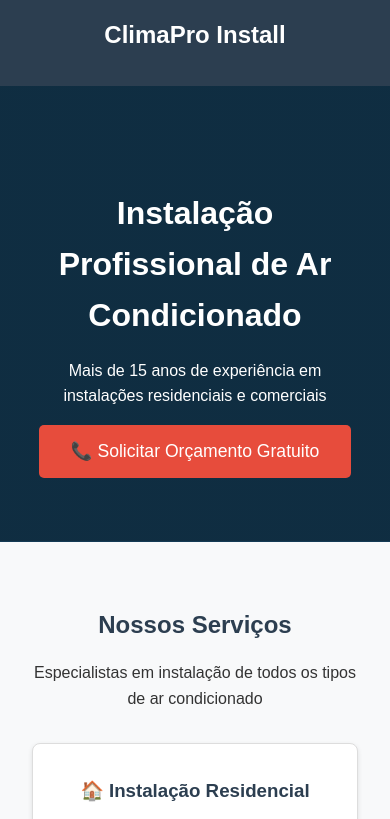
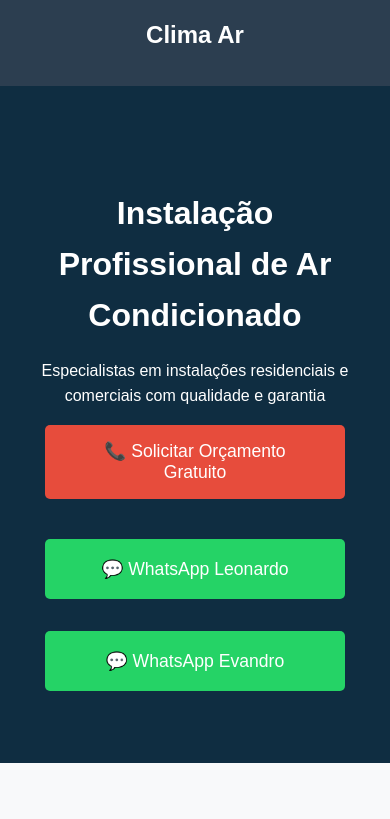
Before and after one commit to LyLeoLy/clima.ar, a plain HTML site: page index.html in a window 390 px wide. Both pictures are taken after a click on the button "📞 Solicitar Orçamento Gratuito". Shown: the top 819 px of the page. Drawn offline with Linux system fonts and the light colour scheme.

Commit message:
Update index.html

```diff
--- a/index.html
+++ b/index.html
@@ -3,7 +3,7 @@
 <head>
     <meta charset="UTF-8">
     <meta name="viewport" content="width=device-width, initial-scale=1.0">
-    <title>Instalação Profissional de Ar Condicionado</title>
+    <title>Clima Ar - Instalação Profissional de Ar Condicionado</title>
     <meta name="description" content="Especialistas em instalação de ar condicionado residencial e comercial. Serviço profissional e garantido.">
     <style>
         /* Reset básico */
@@ -81,10 +81,40 @@
             cursor: pointer;
             margin-top: 1rem;
             transition: background 0.3s;
+            display: block;
+            width: 300px;
+            margin: 1rem auto;
         }
 
         .btn-orcamento:hover {
             background: #c0392b;
+        }
+
+        .btn-whatsapp {
+            background: #25D366;
+            color: white;
+            padding: 1rem 2rem;
+            border: none;
+            border-radius: 5px;
+            font-size: 1.1rem;
+            cursor: pointer;
+            margin: 0.5rem;
+            transition: background 0.3s;
+            display: inline-block;
+            text-decoration: none;
+            width: 280px;
+        }
+
+        .btn-whatsapp:hover {
+            background: #128C7E;
+        }
+
+        .botoes-whatsapp {
+            display: flex;
+            justify-content: center;
+            flex-wrap: wrap;
+            gap: 1rem;
+            margin-top: 2rem;
         }
 
         /* Serviços */
@@ -167,6 +197,16 @@
             .logo {
                 margin-bottom: 1rem;
             }
+
+            .botoes-whatsapp {
+                flex-direction: column;
+                align-items: center;
+            }
+
+            .btn-whatsapp {
+                width: 100%;
+                max-width: 300px;
+            }
         }
     </style>
 </head>
@@ -174,7 +214,7 @@
     <header class="header">
         <div class="container">
             <div class="logo">
-                <h1>ClimaPro Install</h1>
+                <h1>Clima Ar</h1>
             </div>
             <nav class="nav">
                 <a href="#inicio">Início</a>
@@ -187,10 +227,22 @@
 
     <section class="hero" id="inicio">
         <h2>Instalação Profissional de Ar Condicionado</h2>
-        <p>Mais de 15 anos de experiência em instalações residenciais e comerciais</p>
-        <button class="btn-orcamento" onclick="solicitarOrcamento()">
+        <p>Especialistas em instalações residenciais e comerciais com qualidade e garantia</p>
+
+        <button class="btn-orcamento" onclick="mostrarOpcoesWhatsApp()">
             📞 Solicitar Orçamento Gratuito
         </button>
+
+        <div class="botoes-whatsapp" id="botoesWhatsApp" style="display: none;">
+            <a href="https://wa.me/5511942392575?text=Olá, gostaria de fazer um orçamento com vocês"
+               class="btn-whatsapp" target="_blank">
+               💬 WhatsApp Leonardo
+            </a>
+            <a href="https://wa.me/5511999235352?text=Olá, gostaria de fazer um orçamento com vocês"
+               class="btn-whatsapp" target="_blank">
+               💬 WhatsApp Evandro
+            </a>
+        </div>
     </section>
 
     <section class="servicos" id="servicos">
@@ -200,15 +252,15 @@
         <div class="servicos-grid">
             <div class="servico-item">
                 <h3>🏠 Instalação Residencial</h3>
-                <p>Instalação profissional para apartamentos, casas e condomínios. Garantia de qualidade e segurança.</p>
+                <p>Instalação profissional para apartamentos, casas e condomínios. Garantia de qualidade e segurança em cada projeto.</p>
             </div>
             <div class="servico-item">
                 <h3>🏢 Instalação Comercial</h3>
-                <p>Soluções para lojas, escritórios e estabelecimentos comerciais. Atendimento especializado.</p>
+                <p>Soluções completas para lojas, escritórios e estabelecimentos comerciais. Atendimento especializado para empresas.</p>
             </div>
             <div class="servico-item">
                 <h3>⚡ Sistemas Split</h3>
-                <p>Instalação de sistemas split wall, inverter e multi-split. Técnicos certificados.</p>
+                <p>Instalação de sistemas split wall, inverter e multi-split. Técnicos certificados e equipamentos de qualidade.</p>
             </div>
         </div>
     </section>
@@ -219,28 +271,33 @@
 
         <div class="contato-info">
             <div class="contato-item">
-                <strong>📞 WhatsApp:</strong> (11) 99999-9999
+                <strong>📞 WhatsApp Leonardo:</strong> (11) 94239-2575
             </div>
             <div class="contato-item">
-                <strong>📧 E-mail:</strong> contato@climapro.com.br
+                <strong>📞 WhatsApp Evandro:</strong> (11) 99923-5352
             </div>
             <div class="contato-item">
-                <strong>🕒 Horário de Atendimento:</strong> Seg-Sex: 8h-18h | Sáb: 8h-12h
+                <strong>📧 E-mail:</strong> evandroduteiro@gmail.com
+            </div>
+            <div class="contato-item">
+                <strong>🕒 Horário de Atendimento:</strong> Segunda a Sexta: 8h-18h | Sábado: 8h-12h
             </div>
         </div>
     </section>
 
     <footer class="footer">
-        <p>&copy; 2024 ClimaPro Install - Todos os direitos reservados</p>
+        <p>&copy; 2024 Clima Ar - Todos os direitos reservados</p>
         <p>Especialistas em instalação de ar condicionado</p>
     </footer>
 
     <script>
-        function solicitarOrcamento() {
-            // Redireciona para WhatsApp - SUBSTITUA O NÚMERO!
-            const phone = "5511999999999";
-            const message = "Olá! Gostaria de solicitar um orçamento para instalação de ar condicionado.";
-            window.open(`https://wa.me/${phone}?text=${encodeURIComponent(message)}`, '_blank');
+        function mostrarOpcoesWhatsApp() {
+            const botoes = document.getElementById('botoesWhatsApp');
+            if (botoes.style.display === 'none') {
+                botoes.style.display = 'flex';
+            } else {
+                botoes.style.display = 'none';
+            }
         }
 
         // Smooth scroll para links internos
```
